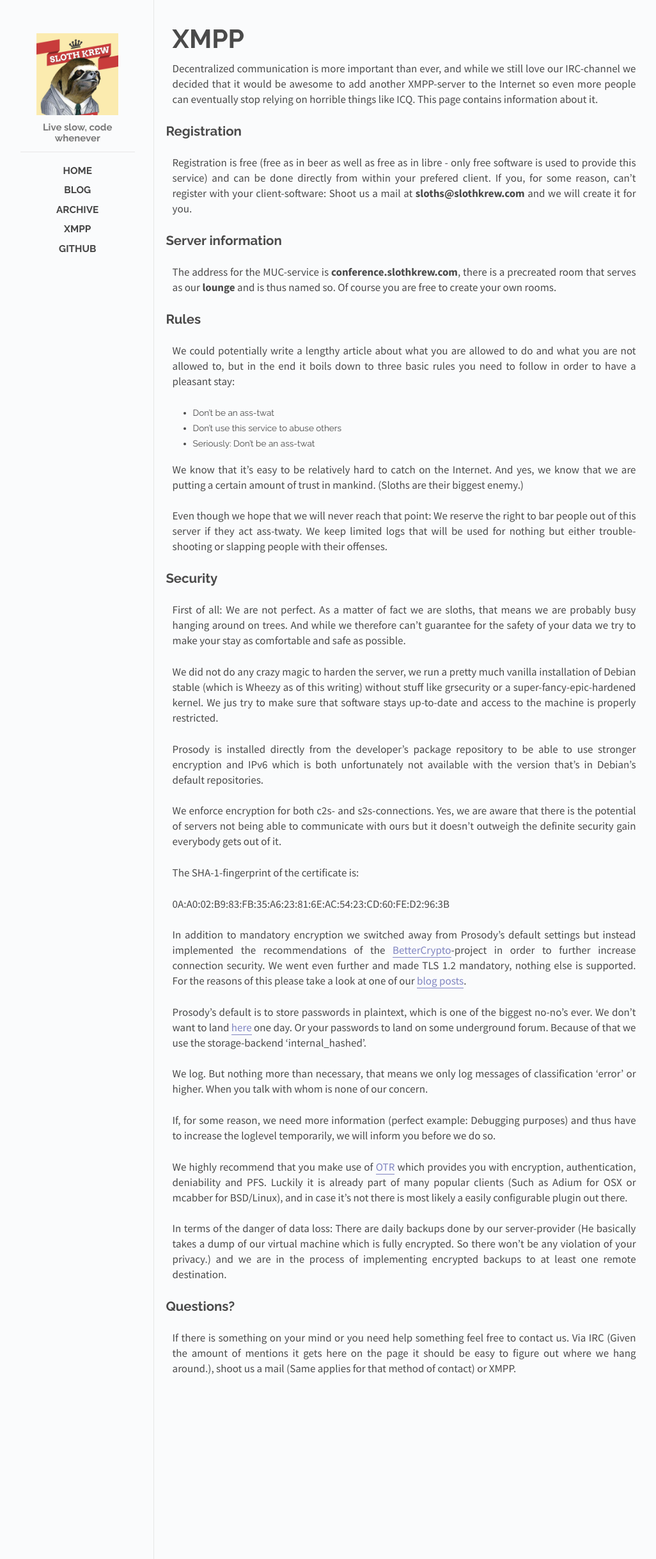
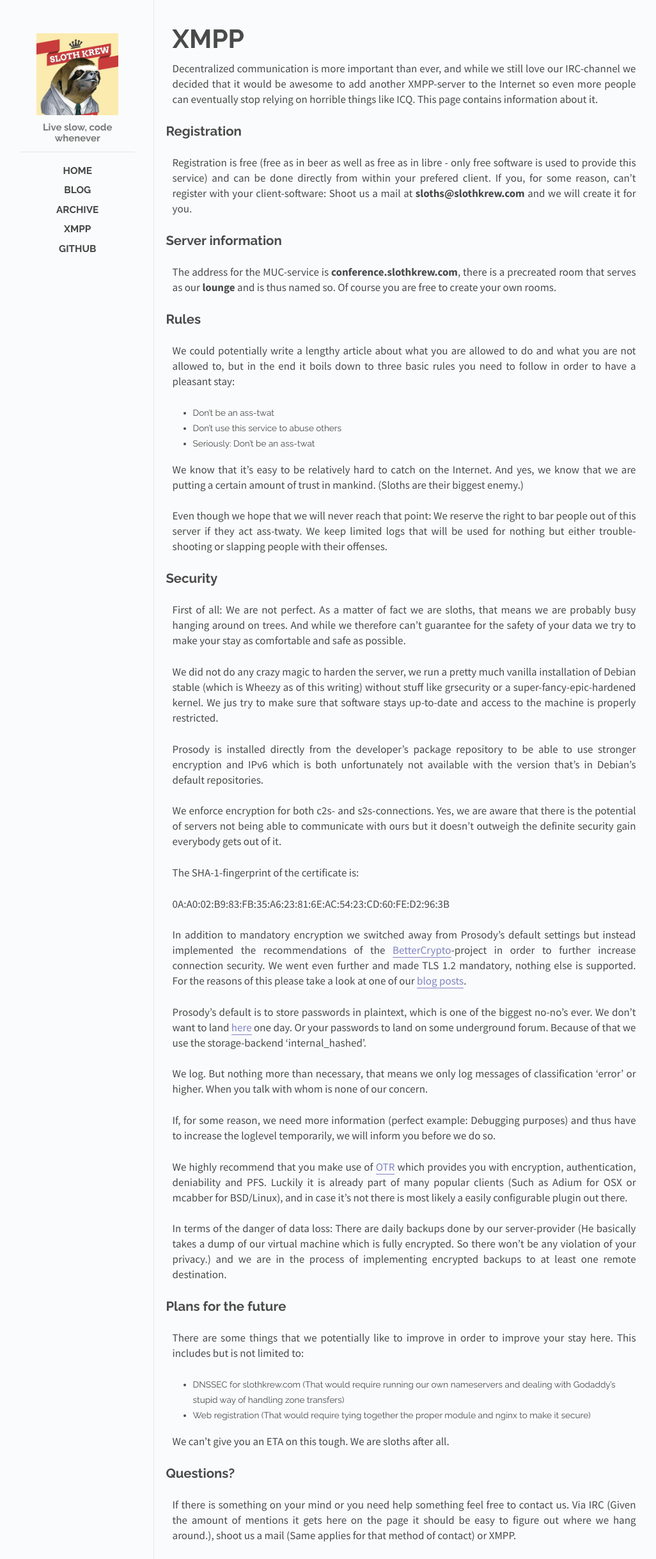
Before and after one commit to Slothkrew/slothkrew.com, a Jekyll site: the page built from xmpp.md, in a window 1280 px wide. Shown: the whole page at 64% size, without its empty margins (118-1144 px from the left). Built offline with Jekyll 4.4.1, drawn with Linux system fonts in a browser that asks for light colours.

Commit message:
Plans for the future added

```diff
--- a/xmpp.md
+++ b/xmpp.md
@@ -100,6 +100,15 @@ fully encrypted. So there won't be any violation of your privacy.) and we are
 in the process of implementing encrypted backups to at least one remote
 destination.
 
+Plans for the future
+----
+There are some things that we potentially like to improve in order to improve your stay here. This includes but is not limited to:
+
+* DNSSEC for slothkrew.com (That would require running our own nameservers and dealing with Godaddy's stupid way of handling zone transfers)
+* Web registration (That would require tying together the proper module and nginx to make it secure)
+
+We can't give you an ETA on this tough. We are sloths after all.
+
 Questions?
 ----
 If there is something on your mind or you need help something feel free to
```
